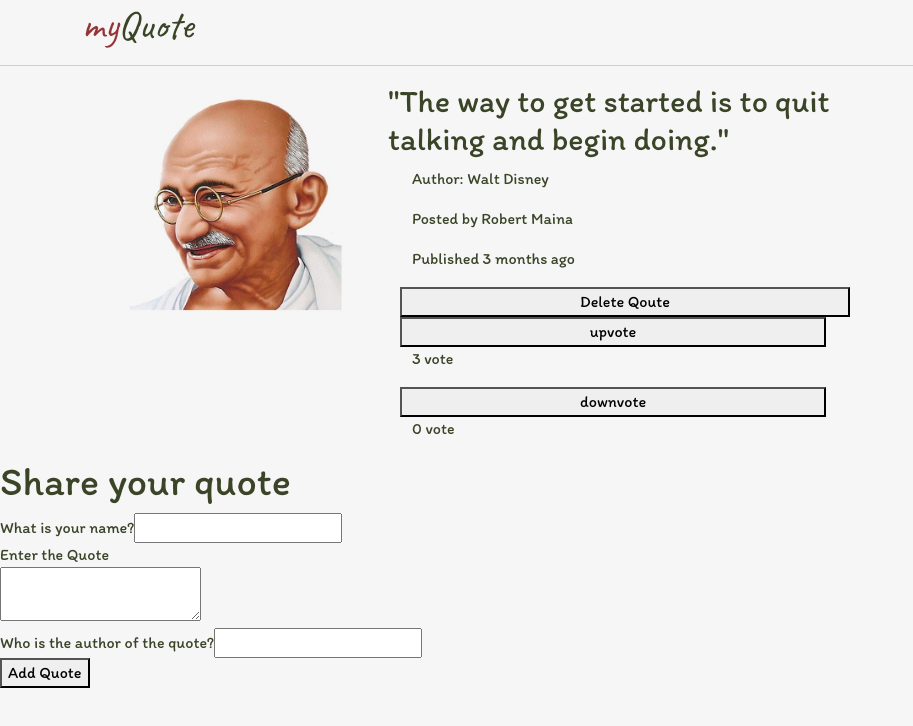
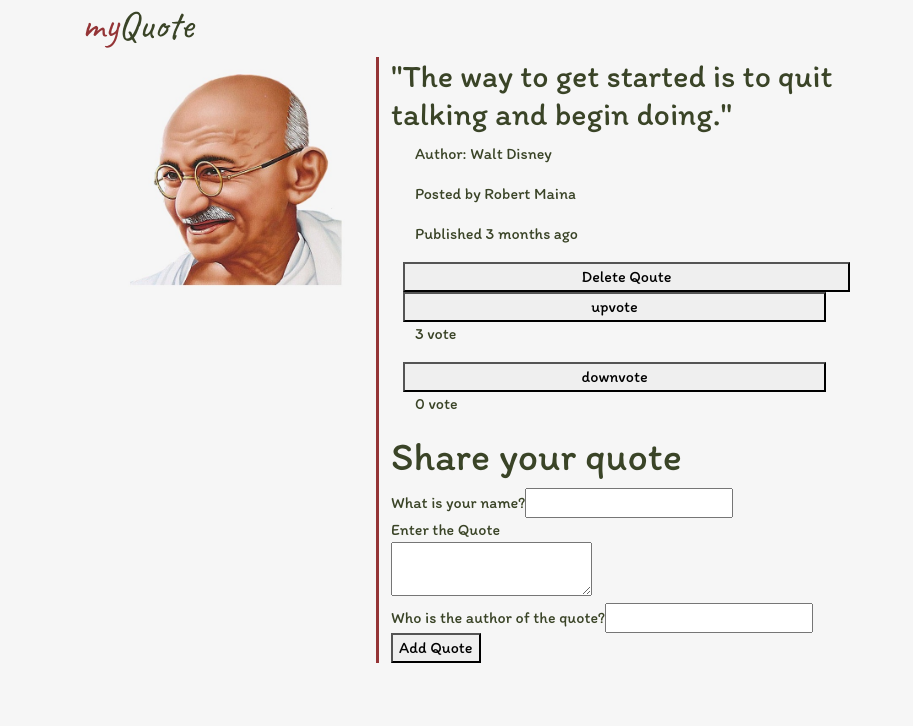
Before and after one commit to Robert-Moringa/Quotes, an Angular app: page / in a window 1280 px wide. Shown: the top 726 px of the page, without its empty margins (0-913 px from the left). Built offline with nearby package versions, Linux system fonts and the light colour scheme.

Commit message:
added a border left property

```diff
--- a/src/app/quotes/quotes.component.html
+++ b/src/app/quotes/quotes.component.html
@@ -8,14 +8,13 @@
     </div>
 </header>
 
-<hr style="color: rgba(148, 52, 54, 1);">
 
 <div class="container row">
     <div class="col-md-1"></div>
     <div class="col-md-3">
         <img src="./assets/mahatmac.png" alt="I was here" width="100%">
     </div>
-    <div class="col-md-6">
+    <div class="col-md-6" style="border-left: 3px solid rgba(148, 52, 54, 1);">
         <div *ngFor='let quote of quotes; let i= index'>
             <!-- quote -->
             <div>
@@ -29,15 +28,9 @@
 
             <div></div>
         </div>
+
+        <app-quote-form (addQuote)='addNewQuote($event)'></app-quote-form>
+
     </div>
     <div class="col-md-1"></div>
 </div>
-
-
-
-
-
-
-
-
-<app-quote-form (addQuote)='addNewQuote($event)'></app-quote-form>
```
